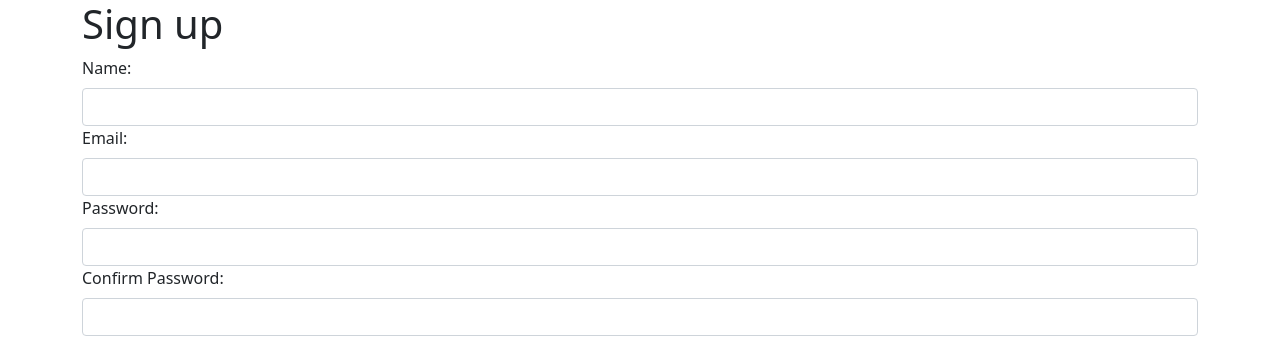
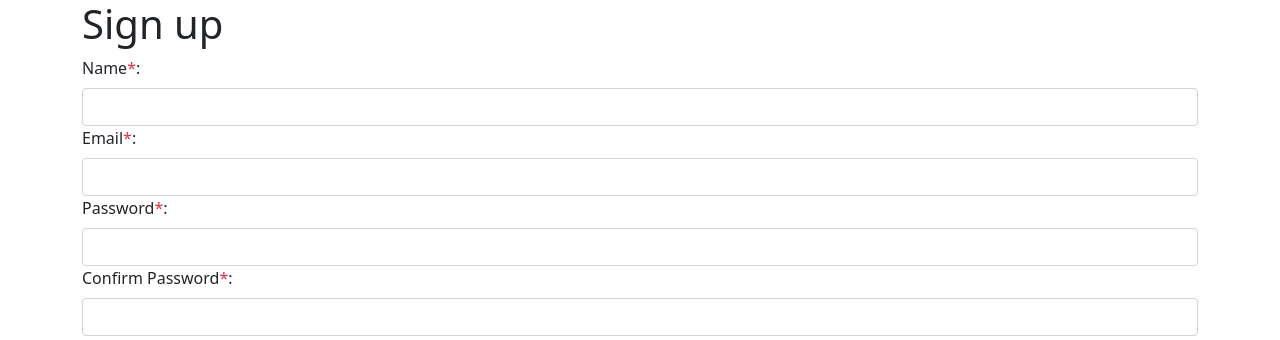
Before and after one commit to raspuna/pj, a React (Create React App) app in the folder meetNplay/client/: page /signup in a window 1280 px wide. Shown: the top 340 px of the page. Built offline with nearby package versions, Linux system fonts and the light colour scheme; no server answers.

Commit message:
feature: user validatition

```diff
--- a/meetNplay/client/src/components/NewUser.js
+++ b/meetNplay/client/src/components/NewUser.js
@@ -1,11 +1,11 @@
-import React from "react";
+import React, { useState } from "react";
 import axios from "axios";
 import { useNavigate } from "react-router-dom";
 import UserInfo from "./forms/UserInfo";
 
 function NewUser() {
   const navigate = useNavigate();
-  const addUser = (user) => {
+  const addUser = (user, setErrors) => {
     axios
       .post(`${process.env.REACT_APP_SERVER_ADDRESS}/api/user/register`, user, {
         withCredentials: true,
@@ -15,6 +15,20 @@ function NewUser() {
         navigate("/home");
       })
       .catch((err) => {
+        if (err.response) {
+          if (err.response.status === 400) {
+            console.log(err.response.data.err);
+            setErrors(err.response.data.err);
+          } else if (
+            err.response.data.err.code &&
+            err.response.data.err.code === "ER_DUP_ENTRY"
+          ) {
+            setErrors({
+              email: "email",
+              msg: "Email duplicated",
+            });
+          }
+        }
         console.log(err);
       });
   };
--- a/meetNplay/client/src/components/forms/UserInfo.js
+++ b/meetNplay/client/src/components/forms/UserInfo.js
@@ -4,7 +4,7 @@ import Form from "react-bootstrap/Form";
 import Button from "react-bootstrap/Button";
 
 function UserInfo(props) {
-  const [error, setError] = useState("");
+  const [errors, setErrors] = useState({});
   const [user, setUser] = useState({
     name: "",
     email: "",
@@ -15,15 +15,10 @@ function UserInfo(props) {
 
   const submitHandler = (e) => {
     e.preventDefault();
-    if (user.password !== confirmed) {
-      setError("Password does not match");
-    } else {
-      props.submitHandler(user);
-    }
+    props.submitHandler({ user: user, confirmed: confirmed }, setErrors);
   };
 
   const changeHandler = (e) => {
-    setError("");
     if (e.target.name === "confirmed") {
       setConfirmed(e.target.value);
     } else {
@@ -36,41 +31,60 @@ function UserInfo(props) {
       <Form onSubmit={submitHandler}>
         <h1>Sign up</h1>
         <FormGroup>
-          <Form.Label>Name:</Form.Label>
+          <Form.Label>
+            Name<span className="text-danger">*</span>:
+          </Form.Label>
           <Form.Control
             type="text"
             value={user.name}
             name="name"
             onChange={changeHandler}
           />
+          {errors.name && (
+            <Form.Text className="text-danger">{errors.msg}</Form.Text>
+          )}
         </FormGroup>
         <FormGroup>
-          <Form.Label>Email:</Form.Label>
+          <Form.Label>
+            Email<span className="text-danger">*</span>:
+          </Form.Label>
           <Form.Control
             type="text"
             value={user.email}
             name="email"
             onChange={changeHandler}
           />
+          {errors.email && (
+            <Form.Text className="text-danger">{errors.msg}</Form.Text>
+          )}
         </FormGroup>
         <FormGroup>
-          <Form.Label>Password:</Form.Label>
+          <Form.Label>
+            Password<span className="text-danger">*</span>:
+          </Form.Label>
           <Form.Control
             type="password"
             value={user.password}
             name="password"
             onChange={changeHandler}
           />
+          {errors.password && (
+            <Form.Text className="text-danger">{errors.msg}</Form.Text>
+          )}
         </FormGroup>
         <FormGroup>
-          <Form.Label>Confirm Password:</Form.Label>
+          <Form.Label>
+            Confirm Password<span className="text-danger">*</span>:
+          </Form.Label>
           <Form.Control
             type="password"
             value={user.confirmed}
             name="confirmed"
             onChange={changeHandler}
           />
-          {error && <Form.Text className="text-danger">{error} </Form.Text>}
+          {errors.confirmed && (
+            <Form.Text className="text-danger">{errors.msg}</Form.Text>
+          )}
         </FormGroup>
         <FormGroup>
           <Form.Label>Phone:</Form.Label>
```
Also changed, not shown: 2 other files (tests, documents, lock files or other folders).
